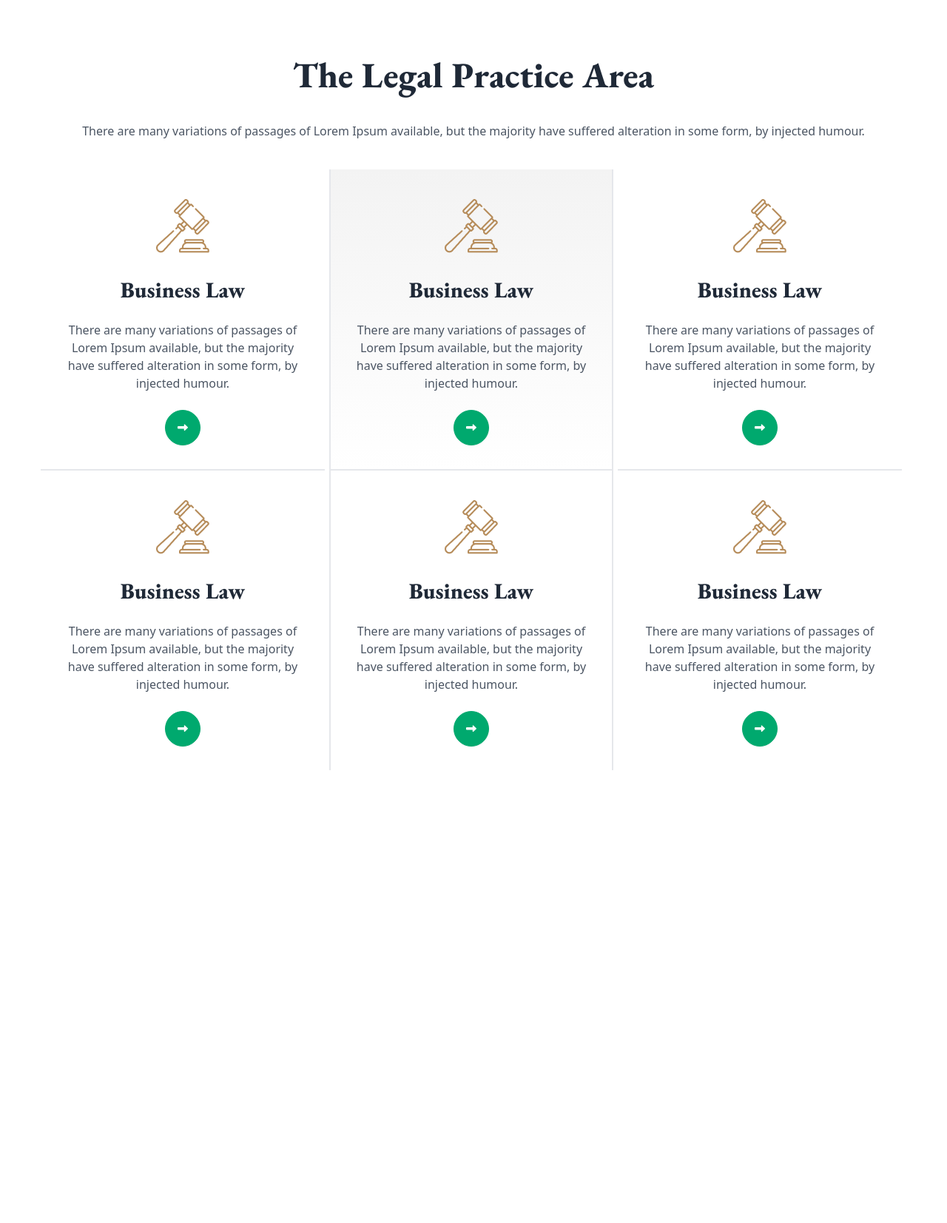
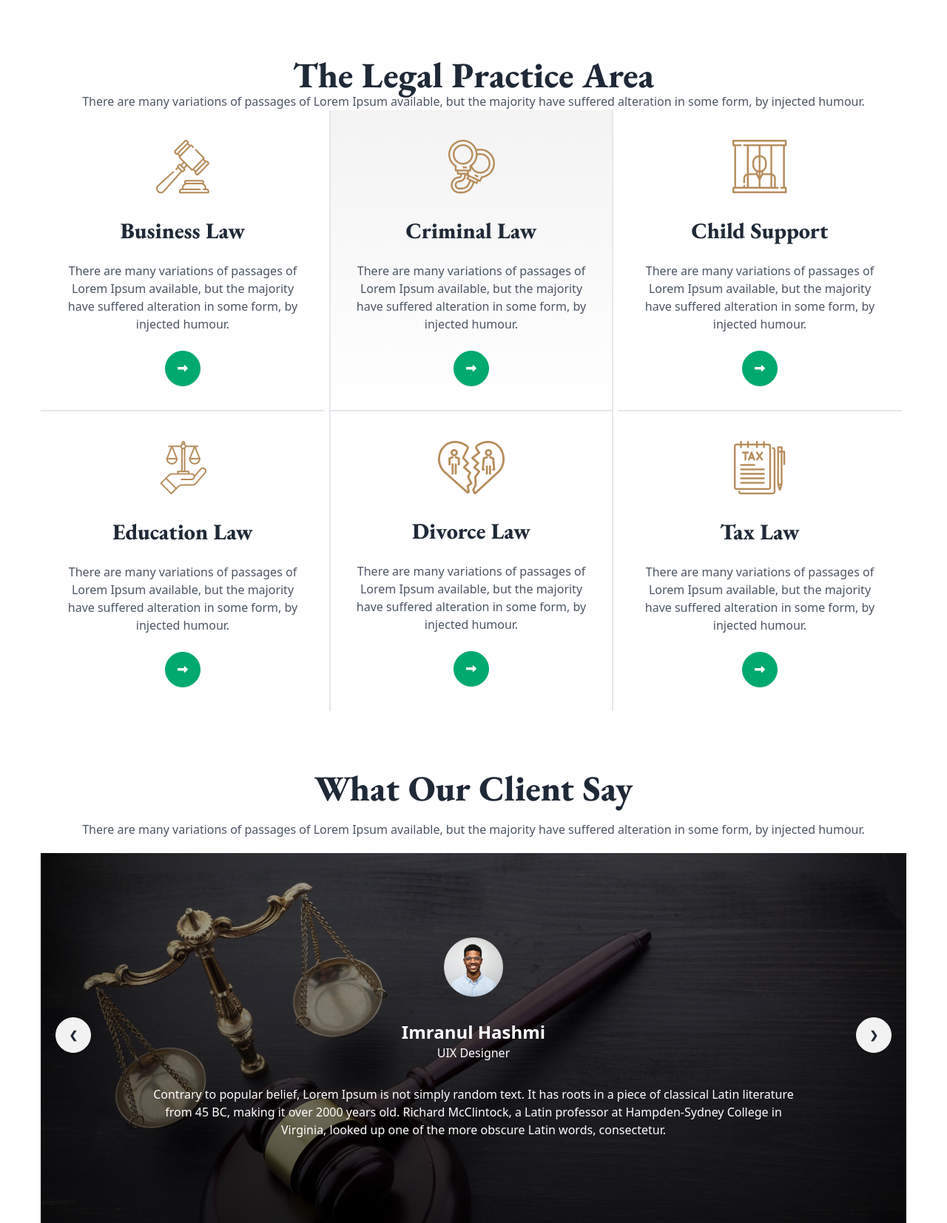
Before and after one commit to 2020331070-AsmShuvo/Legal-Solution-Tailwind-DaisyUI, a plain HTML site: page index.html in a window 1280 px wide. Shown: the part 665-2318 px from the top of the page at 74% size. Before the commit the page ends 1706 px from the top, so only its background shows below. Drawn offline with nearby package versions, Linux system fonts and the light colour scheme.

Commit message:
carousel added + responsive

```diff
--- a/index.html
+++ b/index.html
@@ -32,7 +32,22 @@
           font-family: 'Poppins', sans-serif;
         }
         .banner{
-          background-image: linear-gradient(rgba(0, 0, 0, 0.186), rgba(0, 0, 0, 0.5)), url('images/banner.png');
+          background-image: linear-gradient(rgba(0, 0, 0, 0.3), rgba(0, 0, 0, 0.7)), url('images/banner.png');
+        }
+        .carousel-item-1{
+          background-image: linear-gradient(rgba(0, 0, 0, 0.3), rgba(0, 0, 0, 0.7)), url('images/slider-1.jpg');
+          background-repeat: no-repeat;
+          background-size: cover;
+        }
+        .carousel-item-2{
+          background-image: linear-gradient(rgba(0, 0, 0, 0.3), rgba(0, 0, 0, 0.7)), url('images/slider-2.jpg');
+          background-repeat: no-repeat;
+          background-size: cover;
+        }
+        .carousel-item-3{
+          background-image: linear-gradient(rgba(0, 0, 0, 0.3), rgba(0, 0, 0, 0.7)), url('images/slider-3.jpg');
+          background-repeat: no-repeat;
+          background-size: cover;
         }
     </style>
 </head>
@@ -89,6 +104,8 @@
     </header>
     <!-- ------------------m a i n    s e c t i o n--------------------------- -->
     <main class="container  md:w-[1170px] mt-20  mx-auto space-y-10 text-center">
+       <!-- legal practice area-->
+      <section>
         <h2 class="text-5xl font-bold garamond">
           The Legal Practice Area
         </h2>
@@ -112,10 +129,10 @@
           <!-- card 2 -->
           <div class="bg-gradient-to-b from-[#F3F3F3] to-[white] w-96 bg-base-100 md:border-r-2 md:border-b-2 md:border-l-2">
             <figure class="px-10 pt-10 flex justify-center">
-            <img src="images/business.png" alt="Shoes" class="" />
+              <img src="images/criminal.png" alt="Shoes" class="" />
             </figure>
             <div class="card-body items-center text-center  space-y-4">
-            <h2 class="text-3xl garamond">Business Law</h2>
+              <h2 class="text-3xl garamond">Criminal Law</h2>
               <p class="text-gray-600">There are many variations of passages of Lorem Ipsum available, but the majority have suffered alteration in some form, by injected humour.</p>
               <div class="card-actions">
                 <button class="btn btn-success rounded-full text-white"><i class="fa-solid fa-right-long"></i></button>
@@ -125,10 +142,10 @@
           <!-- card 3 -->
           <div class=" w-96 bg-base-100 md:border-b-2 ">
             <figure class="px-10 pt-10 flex justify-center">
-            <img src="images/business.png" alt="Shoes" class="" />
+              <img src="images/child.png" alt="Shoes" class="" />
             </figure>
             <div class="card-body items-center text-center  space-y-4">
-            <h2 class="text-3xl garamond">Business Law</h2>
+              <h2 class="text-3xl garamond">Child Support</h2>
               <p class="text-gray-600">There are many variations of passages of Lorem Ipsum available, but the majority have suffered alteration in some form, by injected humour.</p>
               <div class="card-actions">
                 <button class="btn btn-success rounded-full text-white"><i class="fa-solid fa-right-long"></i></button>
@@ -138,10 +155,10 @@
           <!-- card 4 -->
           <div class=" w-96 bg-base-100">
             <figure class="px-10 pt-10 flex justify-center">
-            <img src="images/business.png" alt="Shoes" class="" />
+              <img src="images/education.png" alt="Shoes" class="" />
             </figure>
             <div class="card-body items-center text-center  space-y-4">
-            <h2 class="text-3xl garamond">Business Law</h2>
+              <h2 class="text-3xl garamond">Education Law</h2>
               <p class="text-gray-600">There are many variations of passages of Lorem Ipsum available, but the majority have suffered alteration in some form, by injected humour.</p>
               <div class="card-actions">
                 <button class="btn btn-success rounded-full text-white"><i class="fa-solid fa-right-long"></i></button>
@@ -151,10 +168,10 @@
           <!-- card 5 -->
           <div class=" w-96 bg-base-100 md:border-r-2 md:border-l-2" ">
             <figure class="px-10 pt-10 flex justify-center">
-            <img src="images/business.png" alt="Shoes" class="" />
+              <img src="images/divorce.png" alt="Shoes" class="" />
             </figure>
             <div class="card-body items-center text-center  space-y-4">
-            <h2 class="text-3xl garamond">Business Law</h2>
+              <h2 class="text-3xl garamond">Divorce Law</h2>
               <p class="text-gray-600">There are many variations of passages of Lorem Ipsum available, but the majority have suffered alteration in some form, by injected humour.</p>
               <div class="card-actions">
                 <button class="btn btn-success rounded-full text-white"><i class="fa-solid fa-right-long"></i></button>
@@ -164,10 +181,10 @@
           <!-- card 6 -->
           <div class=" w-96 bg-base-100 ">
             <figure class="px-10 pt-10 flex justify-center">
-            <img src="images/business.png" alt="Shoes" class="" />
+              <img src="images/tax.png" alt="Shoes" class="" />
             </figure>
             <div class="card-body items-center text-center  space-y-4">
-            <h2 class="text-3xl garamond">Business Law</h2>
+              <h2 class="text-3xl garamond">Tax Law</h2>
               <p class="text-gray-600">There are many variations of passages of Lorem Ipsum available, but the majority have suffered alteration in some form, by injected humour.</p>
               <div class="card-actions">
                 <button class="btn btn-success rounded-full text-white"><i class="fa-solid fa-right-long"></i></button>
@@ -176,6 +193,66 @@
           </div>
         </div>
 
+      </section>
+
+      <!-- client review area-->
+      <section class="space-y-5">
+        <h2 class="text-5xl font-bold garamond mt-20">
+          What Our Client Say
+        </h2>
+        <p class="text-gray-600">There are many variations of passages of Lorem Ipsum available, but the majority have suffered alteration in some form, by injected humour.</p>
+        <!----------------- carousel --------------------------->
+        <div class="carousel w-full h-[500px] ">
+          <div id="slide1" class="carousel-item relative w-full  carousel-item-1">
+
+            <div class="flex flex-col text-center justify-center items-center w-3/4 mx-auto">
+              <div class="w-20 h-20  rounded-full mb-8">
+                <img src="images/user-1.png" alt="" class="w-full">
+              </div>
+            <h3 class="text-2xl font-semibold text-white">Imranul Hashmi</h3>
+            <p class=" text-white mb-8"> UIX Designer</p>
+
+            <p class=" text-white">Contrary to popular belief, Lorem Ipsum is not simply random text. It has roots in a piece of classical Latin literature from 45 BC, making it over 2000 years old. Richard McClintock, a Latin professor at Hampden-Sydney College in Virginia, looked up one of the more obscure Latin words, consectetur.</p>
+            </div>
+            <div class="absolute flex justify-between transform -translate-y-1/2 left-5 right-5 top-1/2">
+              <a href="#slide4" class="btn btn-circle mb-60 md:mb-2">❮</a>
+              <a href="#slide2" class="btn btn-circle mb-60 md:mb-2">❯</a>
+            </div>
+          </div>
+          <div id="slide2" class="carousel-item relative w-full carousel-item-2">
+            <div class="flex flex-col text-center justify-center items-center w-3/4 mx-auto">
+              <div class="w-20 h-20  rounded-full mb-8">
+                <img src="images/user-3.png" alt="" class="w-full">
+              </div>
+            <h3 class="text-2xl font-semibold text-white">Daisy Fakri</h3>
+            <p class=" text-white mb-8"> UIX Designer</p>
+
+            <p class=" text-white">Contrary to popular belief, Lorem Ipsum is not simply random text. It has roots in a piece of classical Latin literature from 45 BC, making it over 2000 years old. Richard McClintock, a Latin professor at Hampden-Sydney College in Virginia, looked up one of the more obscure Latin words, consectetur.</p>
+            </div>
+            <div class="absolute flex justify-between transform -translate-y-1/2 left-5 right-5 top-1/2">
+              <a href="#slide1" class="btn btn-circle mb-60 md:mb-2">❮</a>
+              <a href="#slide3" class="btn btn-circle mb-60 md:mb-2">❯</a>
+            </div>
+          </div>
+          <div id="slide3" class="carousel-item relative w-full  carousel-item-3">
+            <div class="flex flex-col text-center justify-center items-center w-3/4 mx-auto">
+              <div class="w-20 h-20  rounded-full mb-8">
+                <img src="images/user-2.png" alt="" class="w-full">
+              </div>
+            <h3 class="text-2xl font-semibold text-white"> Sonia Titsy </h3>
+            <p class=" text-white mb-8"> UIX Designer</p>
+
+            <p class=" text-white">Contrary to popular belief, Lorem Ipsum is not simply random text. It has roots in a piece of classical Latin literature from 45 BC, making it over 2000 years old. Richard McClintock, a Latin professor at Hampden-Sydney College in Virginia, looked up one of the more obscure Latin words, consectetur.</p>
+            </div>
+            <div class="absolute flex justify-between transform -translate-y-1/2 left-5 right-5 top-1/2">
+              <a href="#slide2" class="btn btn-circle mb-60 md:mb-2">❮</a>
+              <a href="#slide1" class="btn btn-circle mb-60 md:mb-2">❯</a>
+            </div>
+          </div>
+        </div>
+      </section>
+
+      <!--  -->
 
     </main>
 
```
Also changed, not shown: images/Ellipse 1.png (added), images/me.png (added), images/user-1.png (added), images/user-2.png (added), images/user-3.png (added). Lines whose indentation alone changed are shown as unchanged.
